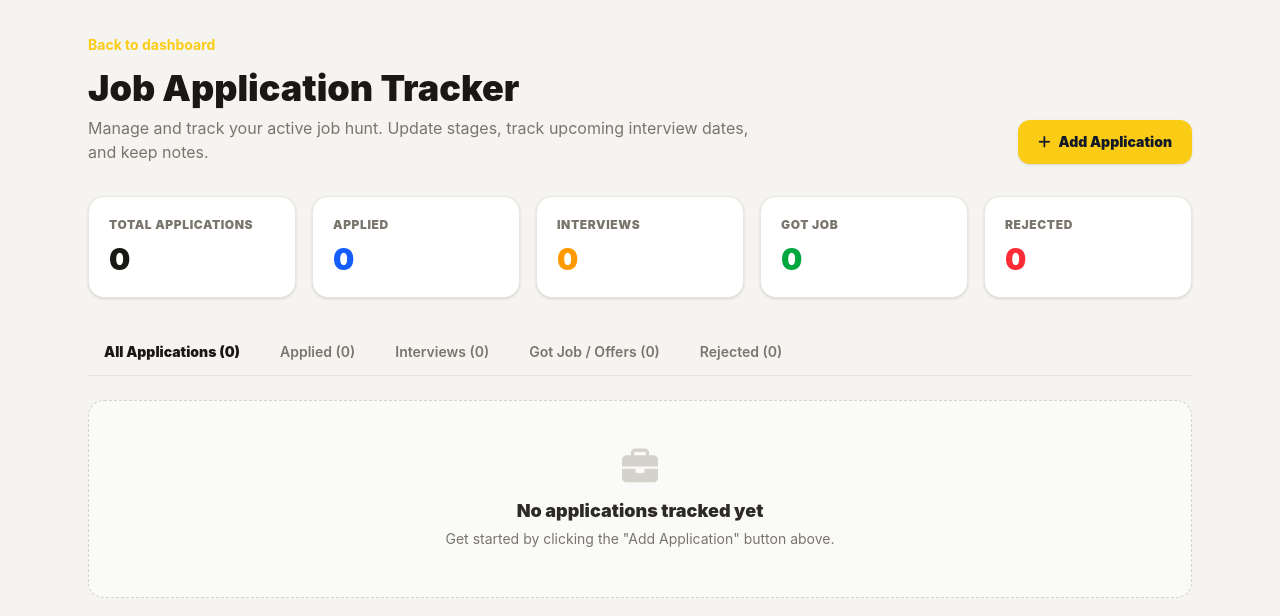
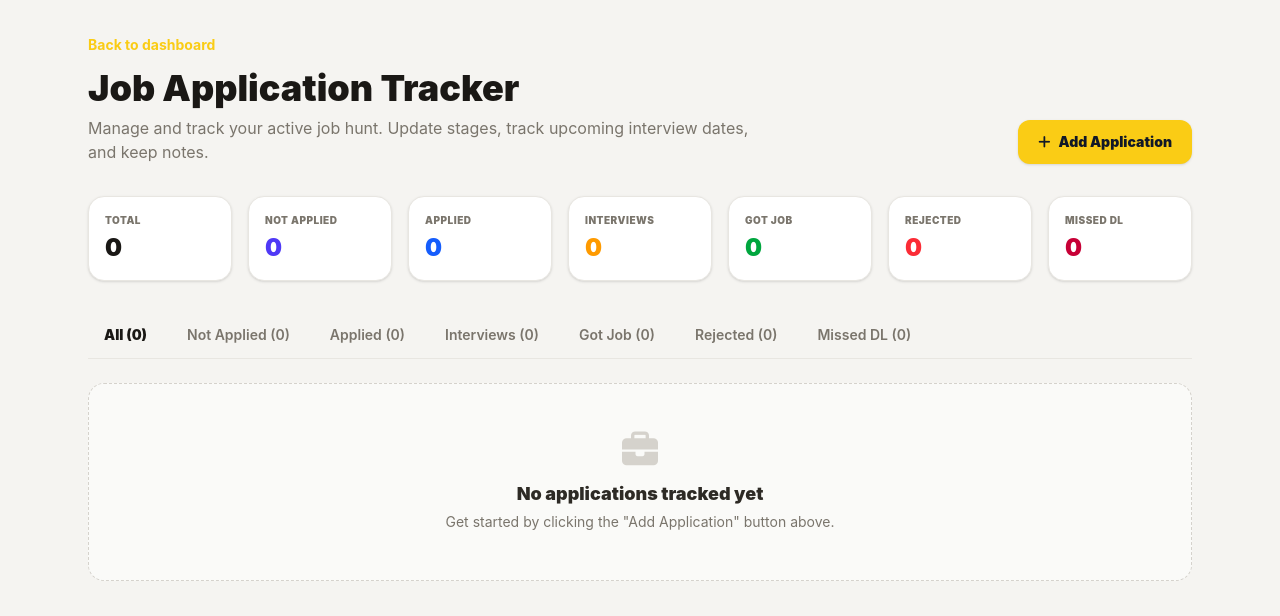
Before and after one commit to CiaranC968/pythonanywhere_flask, a Flask app: page /admin/job-tracker in a window 1280 px wide. Shown: the part 71-687 px from the top of the page. Run offline with Flask 3, Linux system fonts and the light colour scheme; the visitor is signed in with stand-in values (Sample User, id 1); data that the repository does not hold is empty; style sheets or scripts are compiled from the project's sources.

Commit message:
fixed up code

```diff
--- a/app.py
+++ b/app.py
@@ -141,6 +141,15 @@ def ensure_schema():
             "verified": f"{boolean} NOT NULL DEFAULT 0",
             "sort_order": "INTEGER NOT NULL DEFAULT 0",
             "is_visible": f"{boolean} NOT NULL DEFAULT 1",
+        },
+        "job_application": {
+            "company": "VARCHAR(180) NOT NULL DEFAULT ''",
+            "role": "VARCHAR(180) NOT NULL DEFAULT ''",
+            "stage": "VARCHAR(80) NOT NULL DEFAULT 'Applied'",
+            "applied_date": "VARCHAR(80) NOT NULL DEFAULT ''",
+            "interview_date": "VARCHAR(80) NULL",
+            "application_deadline": "VARCHAR(80) NULL",
+            "notes": "TEXT NULL",
         },
     }
 
--- a/models.py
+++ b/models.py
@@ -120,7 +120,8 @@ class JobApplication(db.Model):
     id = db.Column(db.Integer, primary_key=True)
     company = db.Column(db.String(180), nullable=False)
     role = db.Column(db.String(180), nullable=False)
-    stage = db.Column(db.String(80), nullable=False, default="Applied")  # Applied, Interview, Rejected, Got Job
+    stage = db.Column(db.String(80), nullable=False, default="Applied")  # Not Applied Yet, Applied, Interview, Rejected, Got Job, Missed Deadline
     applied_date = db.Column(db.String(80), nullable=False, default="")
     interview_date = db.Column(db.String(80), nullable=True)  # Format: YYYY-MM-DD or datetime
+    application_deadline = db.Column(db.String(80), nullable=True)  # Format: YYYY-MM-DD or datetime
     notes = db.Column(db.Text, nullable=False, default="")
--- a/templates/admin/job_tracker.html
+++ b/templates/admin/job_tracker.html
@@ -13,33 +13,45 @@
 </div>
 
 <!-- Statistics Cards -->
-<div class="mb-8 grid gap-4 grid-cols-2 md:grid-cols-5">
-    <div class="rounded-2xl border border-warm-200 bg-white p-5 shadow-sm">
-        <h3 class="text-xs font-black uppercase tracking-wider text-warm-500">Total Applications</h3>
-        <p class="mt-2 text-3xl font-black text-warm-900">{{ applications|length }}</p>
+<div class="mb-8 grid gap-4 grid-cols-2 md:grid-cols-7">
+    <div class="rounded-2xl border border-warm-200 bg-white p-4 shadow-sm">
+        <h3 class="text-[10px] font-black uppercase tracking-wider text-warm-500">Total</h3>
+        <p class="mt-1 text-2xl font-black text-warm-900">{{ applications|length }}</p>
     </div>
-    <div class="rounded-2xl border border-warm-200 bg-white p-5 shadow-sm">
-        <h3 class="text-xs font-black uppercase tracking-wider text-warm-500">Applied</h3>
-        <p class="mt-2 text-3xl font-black text-blue-600">
+    <div class="rounded-2xl border border-warm-200 bg-white p-4 shadow-sm">
+        <h3 class="text-[10px] font-black uppercase tracking-wider text-warm-500 text-indigo-600">Not Applied</h3>
+        <p class="mt-1 text-2xl font-black text-indigo-600">
+            {{ applications|selectattr('stage', 'equalto', 'Not Applied Yet')|list|length }}
+        </p>
+    </div>
+    <div class="rounded-2xl border border-warm-200 bg-white p-4 shadow-sm">
+        <h3 class="text-[10px] font-black uppercase tracking-wider text-warm-500 text-blue-600">Applied</h3>
+        <p class="mt-1 text-2xl font-black text-blue-600">
             {{ applications|selectattr('stage', 'equalto', 'Applied')|list|length }}
         </p>
     </div>
-    <div class="rounded-2xl border border-warm-200 bg-white p-5 shadow-sm">
-        <h3 class="text-xs font-black uppercase tracking-wider text-warm-500">Interviews</h3>
-        <p class="mt-2 text-3xl font-black text-amber-500">
+    <div class="rounded-2xl border border-warm-200 bg-white p-4 shadow-sm">
+        <h3 class="text-[10px] font-black uppercase tracking-wider text-warm-500 text-amber-500">Interviews</h3>
+        <p class="mt-1 text-2xl font-black text-amber-500">
             {{ applications|selectattr('stage', 'equalto', 'Interview')|list|length }}
         </p>
     </div>
-    <div class="rounded-2xl border border-warm-200 bg-white p-5 shadow-sm">
-        <h3 class="text-xs font-black uppercase tracking-wider text-warm-500">Got Job</h3>
-        <p class="mt-2 text-3xl font-black text-green-600">
+    <div class="rounded-2xl border border-warm-200 bg-white p-4 shadow-sm">
+        <h3 class="text-[10px] font-black uppercase tracking-wider text-warm-500 text-green-600">Got Job</h3>
+        <p class="mt-1 text-2xl font-black text-green-600">
             {{ applications|selectattr('stage', 'equalto', 'Got Job')|list|length }}
         </p>
     </div>
-    <div class="rounded-2xl border border-warm-200 bg-white p-5 shadow-sm">
-        <h3 class="text-xs font-black uppercase tracking-wider text-warm-500">Rejected</h3>
-        <p class="mt-2 text-3xl font-black text-red-500">
+    <div class="rounded-2xl border border-warm-200 bg-white p-4 shadow-sm">
+        <h3 class="text-[10px] font-black uppercase tracking-wider text-warm-500 text-red-500">Rejected</h3>
+        <p class="mt-1 text-2xl font-black text-red-500">
             {{ applications|selectattr('stage', 'equalto', 'Rejected')|list|length }}
+        </p>
+    </div>
+    <div class="rounded-2xl border border-warm-200 bg-white p-4 shadow-sm">
+        <h3 class="text-[10px] font-black uppercase tracking-wider text-warm-500 text-rose-700">Missed DL</h3>
+        <p class="mt-1 text-2xl font-black text-rose-700">
+            {{ applications|selectattr('stage', 'equalto', 'Missed Deadline')|list|length }}
         </p>
     </div>
 </div>
@@ -47,8 +59,11 @@
 <!-- Tabs selector -->
 <div class="mb-6 border-b border-warm-200">
     <nav class="flex flex-wrap gap-2 -mb-px" aria-label="Tabs">
-        <button onclick="switchTab('all')" data-tab="all" class="tab-button border-b-2 border-transparent px-4 py-3 text-sm font-black text-warm-500 hover:text-warm-800 hover:border-warm-300 transition-all border-brand-accent text-warm-900 font-black">
-            All Applications ({{ applications|length }})
+        <button onclick="switchTab('all')" data-tab="all" class="tab-button border-b-2 border-transparent px-4 py-3 text-sm font-black text-warm-900 border-brand-accent transition-all">
+            All ({{ applications|length }})
+        </button>
+        <button onclick="switchTab('Not Applied Yet')" data-tab="Not Applied Yet" class="tab-button border-b-2 border-transparent px-4 py-3 text-sm font-semibold text-warm-500 hover:text-warm-800 hover:border-warm-300 transition-all">
+            Not Applied ({{ applications|selectattr('stage', 'equalto', 'Not Applied Yet')|list|length }})
         </button>
         <button onclick="switchTab('Applied')" data-tab="Applied" class="tab-button border-b-2 border-transparent px-4 py-3 text-sm font-semibold text-warm-500 hover:text-warm-800 hover:border-warm-300 transition-all">
             Applied ({{ applications|selectattr('stage', 'equalto', 'Applied')|list|length }})
@@ -57,10 +72,13 @@
             Interviews ({{ applications|selectattr('stage', 'equalto', 'Interview')|list|length }})
         </button>
         <button onclick="switchTab('Got Job')" data-tab="Got Job" class="tab-button border-b-2 border-transparent px-4 py-3 text-sm font-semibold text-warm-500 hover:text-warm-800 hover:border-warm-300 transition-all">
-            Got Job / Offers ({{ applications|selectattr('stage', 'equalto', 'Got Job')|list|length }})
+            Got Job ({{ applications|selectattr('stage', 'equalto', 'Got Job')|list|length }})
         </button>
         <button onclick="switchTab('Rejected')" data-tab="Rejected" class="tab-button border-b-2 border-transparent px-4 py-3 text-sm font-semibold text-warm-500 hover:text-warm-800 hover:border-warm-300 transition-all">
             Rejected ({{ applications|selectattr('stage', 'equalto', 'Rejected')|list|length }})
+        </button>
+        <button onclick="switchTab('Missed Deadline')" data-tab="Missed Deadline" class="tab-button border-b-2 border-transparent px-4 py-3 text-sm font-semibold text-warm-500 hover:text-warm-800 hover:border-warm-300 transition-all">
+            Missed DL ({{ applications|selectattr('stage', 'equalto', 'Missed Deadline')|list|length }})
         </button>
     </nav>
 </div>
@@ -75,23 +93,40 @@
                 <p class="text-sm font-bold text-warm-600">{{ app.company }}</p>
             </div>
             <span>
-                {% if app.stage == 'Applied' %}
+                {% if app.stage == 'Not Applied Yet' %}
+                <span class="rounded-full bg-indigo-100 px-3 py-1 text-xs font-black text-indigo-700">Not Applied</span>
+                {% elif app.stage == 'Applied' %}
                 <span class="rounded-full bg-blue-100 px-3 py-1 text-xs font-black text-blue-700">Applied</span>
                 {% elif app.stage == 'Interview' %}
                 <span class="rounded-full bg-amber-100 px-3 py-1 text-xs font-black text-amber-700">Interview</span>
                 {% elif app.stage == 'Got Job' %}
                 <span class="rounded-full bg-green-100 px-3 py-1 text-xs font-black text-green-700">Got Job</span>
+                {% elif app.stage == 'Rejected' %}
+                <span class="rounded-full bg-red-100 px-3 py-1 text-xs font-black text-red-700">Rejected</span>
                 {% else %}
-                <span class="rounded-full bg-red-100 px-3 py-1 text-xs font-black text-red-700">Rejected</span>
+                <span class="rounded-full bg-rose-100 px-3 py-1 text-xs font-black text-rose-750 border border-rose-250">Missed DL</span>
                 {% endif %}
             </span>
         </div>
 
         <div class="mt-4 space-y-2 text-xs text-warm-500 border-t border-warm-100 pt-3">
+            {% if app.stage == 'Not Applied Yet' %}
+            <div class="flex justify-between rounded-lg bg-indigo-50 p-2 border border-indigo-200">
+                <span class="text-indigo-700 font-bold">Apply Deadline:</span>
+                <span class="font-black text-indigo-900">{{ app.application_deadline or 'None' }}</span>
+            </div>
+            {% elif app.stage == 'Missed Deadline' %}
+            <div class="flex justify-between rounded-lg bg-rose-50 p-2 border border-rose-200">
+                <span class="text-rose-700 font-bold">Missed Deadline:</span>
+                <span class="font-black text-rose-900 text-rose-800">{{ app.application_deadline or 'None' }}</span>
+            </div>
+            {% else %}
             <div class="flex justify-between">
                 <span>Applied On:</span>
                 <span class="font-bold text-warm-700">{{ app.applied_date }}</span>
             </div>
+            {% endif %}
+
             {% if app.stage == 'Interview' %}
             <div class="flex justify-between rounded-lg bg-amber-50 p-2 border border-amber-200">
                 <span class="text-amber-700 font-bold">Interview Scheduled:</span>
@@ -146,21 +181,27 @@
             <div class="grid gap-4 sm:grid-cols-2">
                 <div>
                     <label class="block mb-1 text-xs font-black uppercase tracking-wider text-warm-500">Stage</label>
-                    <select name="stage" onchange="toggleInterviewField(this, 'add-interview-group')" class="admin-input w-full rounded-lg">
-                        <option value="Applied">Applied</option>
+                    <select name="stage" onchange="handleStageChange(this, 'add')" class="admin-input w-full rounded-lg">
+                        <option value="Not Applied Yet">Not Applied Yet</option>
+                        <option value="Applied" selected>Applied</option>
                         <option value="Interview">Interview</option>
+                        <option value="Got Job">Got Job</option>
                         <option value="Rejected">Rejected</option>
-                        <option value="Got Job">Got Job</option>
+                        <option value="Missed Deadline">Missed Deadline</option>
                     </select>
                 </div>
                 <div>
-                    <label class="block mb-1 text-xs font-black uppercase tracking-wider text-warm-500">Applied Date</label>
+                    <label id="add-date-label" class="block mb-1 text-xs font-black uppercase tracking-wider text-warm-500">Applied Date</label>
                     <input type="date" name="applied_date" value="{{ today }}" class="admin-input w-full rounded-lg">
                 </div>
             </div>
             <div id="add-interview-group" class="hidden">
                 <label class="block mb-1 text-xs font-black uppercase tracking-wider text-warm-500">Interview Date & Time</label>
                 <input type="datetime-local" name="interview_date" class="admin-input w-full rounded-lg">
+            </div>
+            <div id="add-deadline-group" class="hidden">
+                <label class="block mb-1 text-xs font-black uppercase tracking-wider text-warm-500 text-indigo-600">Application Deadline</label>
+                <input type="datetime-local" name="application_deadline" class="admin-input w-full border-indigo-200 rounded-lg">
             </div>
             <div>
                 <label class="block mb-1 text-xs font-black uppercase tracking-wider text-warm-500">Notes / Feedback / Link</label>
@@ -193,21 +234,27 @@
             <div class="grid gap-4 sm:grid-cols-2">
                 <div>
                     <label class="block mb-1 text-xs font-black uppercase tracking-wider text-warm-500">Stage</label>
-                    <select id="edit-stage" name="stage" onchange="toggleInterviewField(this, 'edit-interview-group')" class="admin-input w-full rounded-lg">
+                    <select id="edit-stage" name="stage" onchange="handleStageChange(this, 'edit')" class="admin-input w-full rounded-lg">
+                        <option value="Not Applied Yet">Not Applied Yet</option>
                         <option value="Applied">Applied</option>
                         <option value="Interview">Interview</option>
+                        <option value="Got Job">Got Job</option>
                         <option value="Rejected">Rejected</option>
-                        <option value="Got Job">Got Job</option>
+                        <option value="Missed Deadline">Missed Deadline</option>
                     </select>
                 </div>
                 <div>
-                    <label class="block mb-1 text-xs font-black uppercase tracking-wider text-warm-500">Applied Date</label>
+                    <label id="edit-date-label" class="block mb-1 text-xs font-black uppercase tracking-wider text-warm-500">Applied Date</label>
                     <input type="date" id="edit-applied-date" name="applied_date" class="admin-input w-full rounded-lg">
                 </div>
             </div>
             <div id="edit-interview-group" class="hidden">
                 <label class="block mb-1 text-xs font-black uppercase tracking-wider text-warm-500">Interview Date & Time</label>
                 <input type="datetime-local" id="edit-interview-date" name="interview_date" class="admin-input w-full rounded-lg">
+            </div>
+            <div id="edit-deadline-group" class="hidden">
+                <label class="block mb-1 text-xs font-black uppercase tracking-wider text-warm-500 text-indigo-600">Application Deadline</label>
+                <input type="datetime-local" id="edit-application-deadline" name="application_deadline" class="admin-input w-full border-indigo-200 rounded-lg">
             </div>
             <div>
                 <label class="block mb-1 text-xs font-black uppercase tracking-wider text-warm-500">Notes / Feedback / Link</label>
@@ -227,17 +274,43 @@ function openModal(id) {
     document.getElementById(id).classList.add('flex');
 }
 
+// Ensure first page load checks select status for conditional rendering
+document.addEventListener('DOMContentLoaded', () => {
+    // default states for add modal select element
+    const addSelect = document.querySelector('#add-modal select[name="stage"]');
+    if (addSelect) handleStageChange(addSelect, 'add');
+});
+
 function closeModal(id) {
     document.getElementById(id).classList.add('hidden');
     document.getElementById(id).classList.remove('flex');
 }
 
-function toggleInterviewField(selectElem, fieldId) {
-    const field = document.getElementById(fieldId);
-    if (selectElem.value === 'Interview') {
-        field.classList.remove('hidden');
+function handleStageChange(selectElem, prefix) {
+    const stage = selectElem.value;
+    const interviewGroup = document.getElementById(prefix + '-interview-group');
+    const deadlineGroup = document.getElementById(prefix + '-deadline-group');
+    const dateLabel = document.getElementById(prefix + '-date-label');
+
+    // Toggle interview date
+    if (stage === 'Interview') {
+        interviewGroup.classList.remove('hidden');
     } else {
-        field.classList.add('hidden');
+        interviewGroup.classList.add('hidden');
+    }
+
+    // Toggle deadline date
+    if (stage === 'Not Applied Yet' || stage === 'Missed Deadline') {
+        deadlineGroup.classList.remove('hidden');
+    } else {
+        deadlineGroup.classList.add('hidden');
+    }
+
+    // Toggle label descriptive name
+    if (stage === 'Not Applied Yet' || stage === 'Missed Deadline') {
+        dateLabel.innerText = "Creation Date";
+    } else {
+        dateLabel.innerText = "Applied Date";
     }
 }
 
@@ -253,16 +326,23 @@ function openEditModal(app) {
     document.getElementById('edit-applied-date').value = app.applied_date || '';
     document.getElementById('edit-notes').value = app.notes || '';
 
-    // Handle conditional interview date field
+    // Handle conditional fields
     const selectElem = document.getElementById('edit-stage');
-    toggleInterviewField(selectElem, 'edit-interview-group');
+    handleStageChange(selectElem, 'edit');
 
-    // Fill interview date (formatting input type=datetime-local requires YYYY-MM-DDTHH:MM)
+    // Fill interview date
     let interviewDate = app.interview_date || '';
     if (interviewDate.includes(' ')) {
         interviewDate = interviewDate.replace(' ', 'T');
     }
     document.getElementById('edit-interview-date').value = interviewDate;
+
+    // Fill deadline date
+    let deadlineDate = app.application_deadline || '';
+    if (deadlineDate.includes(' ')) {
+        deadlineDate = deadlineDate.replace(' ', 'T');
+    }
+    document.getElementById('edit-application-deadline').value = deadlineDate;
 
     openModal('edit-modal');
 }
@@ -271,7 +351,8 @@ function switchTab(stage) {
     // 1. Update tab navigation styling
     const tabs = document.querySelectorAll('.tab-button');
     tabs.forEach(tab => {
-        const matches = tab.getAttribute('data-tab') === stage;
+        const tabStage = tab.getAttribute('data-tab');
+        const matches = tabStage === stage;
         if (matches) {
             tab.classList.add('border-brand-accent', 'text-warm-900', 'font-black');
             tab.classList.remove('border-transparent', 'text-warm-500', 'font-semibold');
```
Also changed, not shown: blueprints/admin.py (+32 -0 lines).
